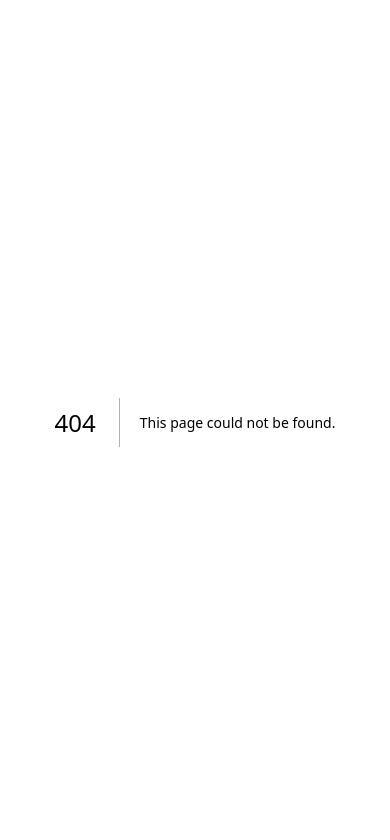
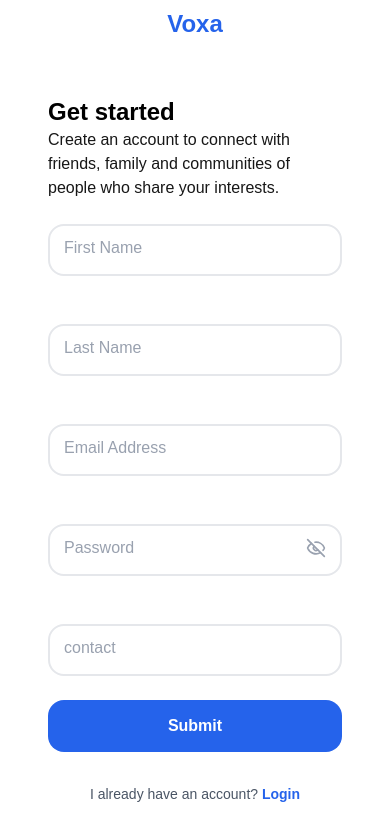
Before and after one commit to scalable-notification-feed-engine-org/scalable-notification-feed-engine-web-client, a Next.js app: page /register in a window 390 px wide. Before the commit this address had no page. Shown: the top 840 px of the page. Built offline with nearby package versions, Linux system fonts and the light colour scheme.

Commit message:
feat(auth): implement multi-field registration flow with grid-responsive layout

```diff
--- /dev/null
+++ b/src/app/(auth)/register/page.tsx
@@ -0,0 +1,195 @@
+'use client'
+import React, {useState} from "react";
+import {useRouter} from "next/navigation";
+import Input from "@/components/ui/Input";
+import Button from "@/components/ui/Button";
+
+export default function RegisterPage(){
+    const [formData, setFormData] = useState({firstName:"", lastName:"", email: "", password: "", contact:""});
+    const [loading, setLoading] = useState(false);
+    const [errors, setErrors] = useState({firstName:"", lastName:"", email: "", password: "", contact:""});
+    const router = useRouter();
+
+    const handleRegister = async (e: React.FormEvent<HTMLFormElement>) => {
+        e.preventDefault();
+
+        let isValid = true;
+        const newErrors = {firstName:"", lastName:"", email: "", password: "", contact:""};
+
+        if(!formData.firstName){
+            newErrors.firstName = "First name is required";
+            isValid = false;
+        }
+
+        if(!formData.lastName){
+            newErrors.lastName = "Last name is required";
+            isValid = false;
+        }
+
+
+        if(!formData.email){
+            newErrors.email = "Email is required";
+            isValid = false;
+        }
+
+        if(!formData.password){
+            newErrors.password = "Password is required";
+            isValid = false;
+        }else if (formData.password.length < 6){
+            newErrors.password = "Password must be at least 6 characters";
+            isValid = false;
+        }
+
+        if(!formData.contact){
+            newErrors.contact = "Contact is required";
+            isValid = false;
+        }
+
+        setErrors(newErrors);
+
+        if(isValid){
+            try {
+                setLoading(true);
+                const response = await  fetch("http://localhost:8000/register", {
+                    method: "POST",
+                    headers: {'Content-Type': 'application/json'},
+                    body: JSON.stringify(formData),
+                });
+
+                const result = await response.json();
+
+                if(response.ok){
+                     await router.push(`/verify-email?email=${formData.email}`);
+                }else {
+                    setErrors({ ...newErrors, email: result.message || "Registration failed" });
+                }
+
+            }catch(err){
+                console.error("Network error:", err);
+            }
+
+            setLoading(false);
+        }
+
+    }
+
+    return (
+        <div className="min-h-screen flex flex-col items-center justify-center px-4">
+            <h1 className="text-2xl font-bold text-primary mb-6">Voxa</h1>
+            <div className="w-full max-w-xl bg-white p-8 rounded-custom">
+                <h2 className="text-2xl font-semibold text-black">Get started</h2>
+                <p className="mb-6">Create an account to connect with friends, family and communities of people who share your interests.</p>
+                <form onSubmit={handleRegister} className="grid grid-cols-1 md:grid-cols-2 gap-6">
+                    <Input
+                       label="First Name"
+                       value={formData.firstName}
+                       type="text"
+                       onChange={(e) => {
+                           setFormData({
+                               ...formData,
+                               firstName: e.target.value,
+                           })
+
+                           if(errors.lastName) {
+                               setErrors({...errors, firstName: ""});
+                           }
+
+                       }}
+                       id="firstName"
+                       error={errors.firstName}
+
+                    />
+
+                    <Input
+                        label="Last Name"
+                        value={formData.lastName}
+                        type="text"
+                        onChange={(e) => {
+                           setFormData({
+                               ...formData,
+                               lastName: e.target.value,
+                           })
+
+                           if(errors.lastName) {
+                               setErrors({...errors, lastName: ""});
+                           }
+
+                       }}
+                        id="lastName"
+                        error={errors.lastName}
+                    />
+
+                    <Input
+                        label="Email Address"
+                        value={formData.email}
+                        type="email"
+                        onChange={(e) => {
+                            setFormData({
+                                ...formData,
+                                email: e.target.value,
+                            })
+
+                            if(errors.email) {
+                                setErrors({...errors, email: ""});
+                            }
+                        }
+                        }
+                        id="email"
+                        error={errors.email}
+
+                    />
+
+                    <Input
+                        label="Password"
+                        value={formData.password}
+                        type="password"
+                        onChange={(e) => {
+                            setFormData({
+                                ...formData,
+                                password: e.target.value,
+                            })
+                            if(errors.password) {
+                                setErrors({...errors, password: ""});
+                            }
+                        }
+                        }
+                        id="password"
+                        error={errors.password}
+                    />
+
+                    <div className="md:col-start-1 md:col-end-3 md:flex md:justify-center gap-10">
+                        <Input
+                            label="contact"
+                            value={formData.contact}
+                            type="text"
+                            onChange={(e) => {
+                                setFormData({
+                                    ...formData,
+                                    contact: e.target.value,
+                                })
+
+                                if(errors.lastName) {
+                                    setErrors({...errors, contact: ""});
+                                }
+
+                            }}
+                            id="contact"
+                            error={errors.contact}
+                        />
+
+                        <Button label="Submit" type="submit" isLoading={loading} className="h-13" />
+
+                    </div>
+
+                </form>
+
+                <p className="mt-8 text-center text-sm text-gray-600">
+                    I already have an account?{" "}
+                    <a href="#" className="text-primary font-semibold hover:underline">Login</a>
+                </p>
+
+            </div>
+
+        </div>
+    )
+}
```
